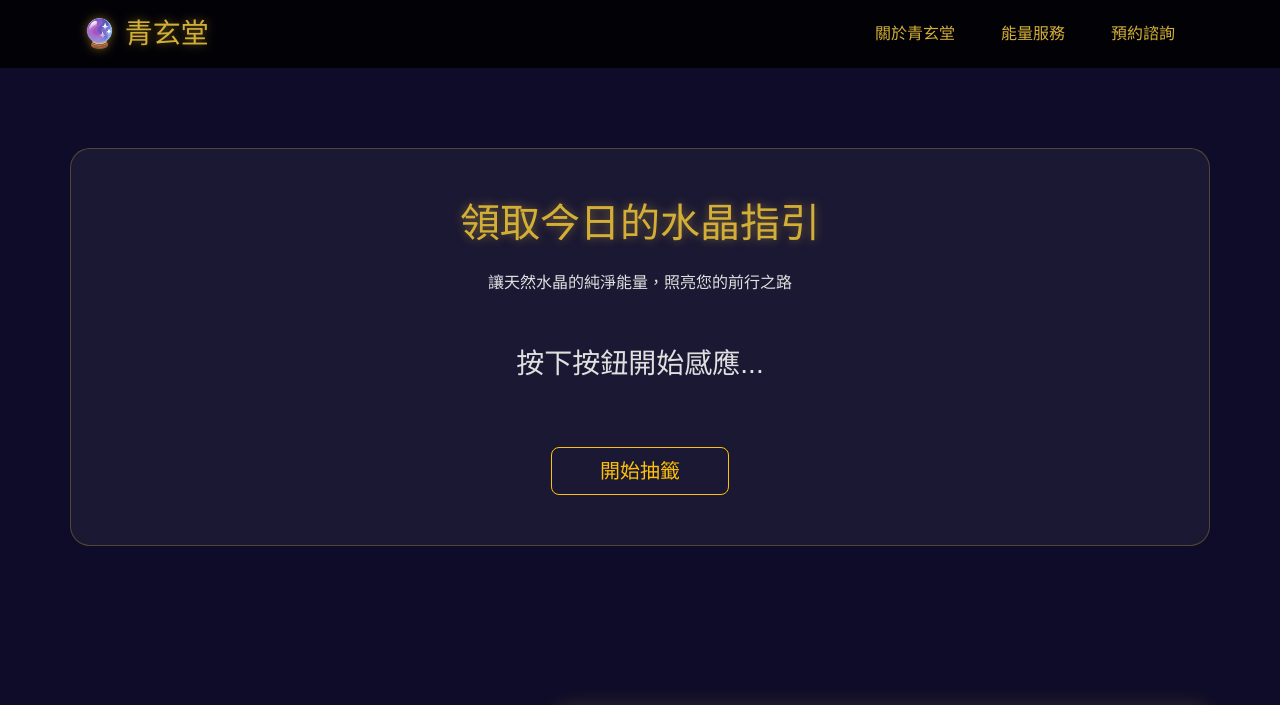
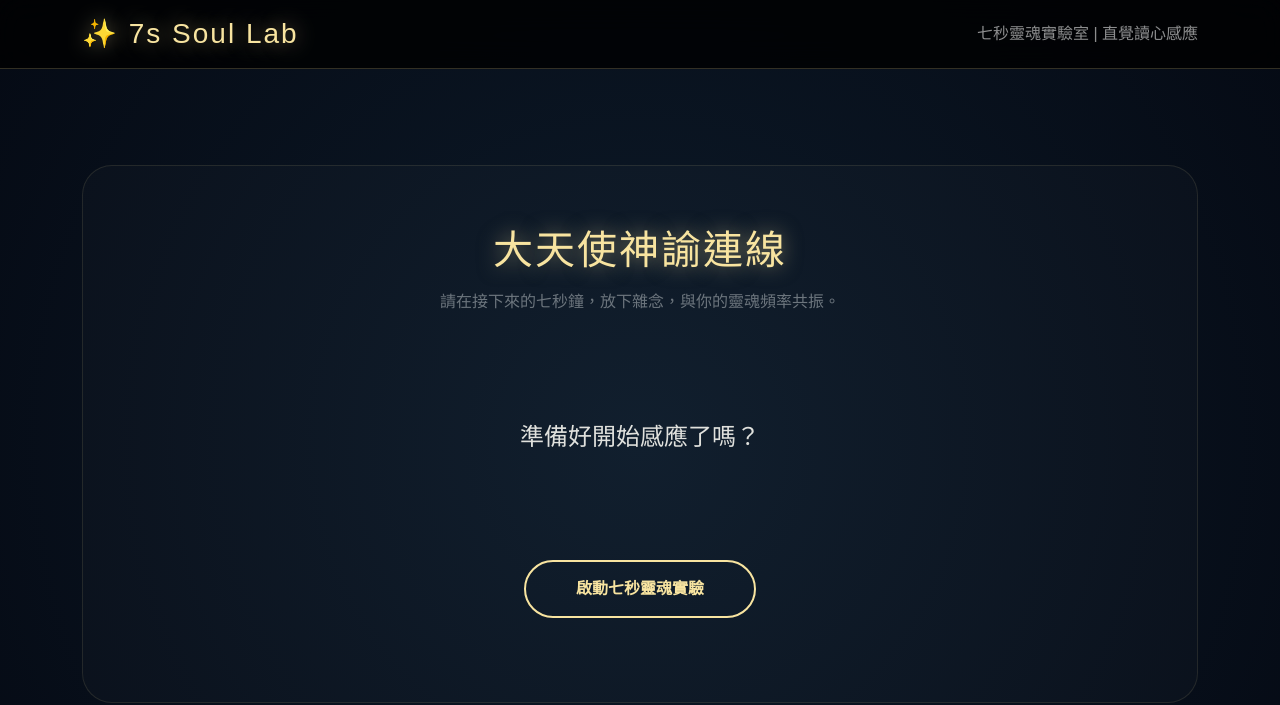
Before and after one commit to d10021828-afk/ChingHsuanTang, a Flask app: page / in a window 1280 px wide. Shown: the top 705 px of the page. Run offline with Flask 3, Linux system fonts and the light colour scheme.

Commit message:
部署 7s Soul Lab 專業版與 15 位大天使數據

```diff
--- a/templates/index.html
+++ b/templates/index.html
@@ -3,126 +3,89 @@
 <head>
     <meta charset="UTF-8">
     <meta name="viewport" content="width=device-width, initial-scale=1.0">
-    <title>青玄堂 | 官方網站</title>
+    <title>7s Soul Lab | 七秒靈魂實驗室</title>
     <link href="https://cdn.jsdelivr.net/npm/bootstrap@5.3.0/dist/css/bootstrap.min.css" rel="stylesheet">
     <link rel="stylesheet" href="https://cdnjs.cloudflare.com/ajax/libs/font-awesome/6.0.0/css/all.min.css">
     <style>
-        body { background-color: #0f0c29; color: #e0e0e0; font-family: "Microsoft JhengHei", sans-serif; }
-        .navbar { background: rgba(0, 0, 0, 0.85) !important; backdrop-filter: blur(10px); }
-        .nav-link { color: #D4AF37 !important; margin: 0 15px; cursor: pointer; }
-        .nav-link:hover { color: #fff !important; }
-        .gold-title { color: #D4AF37; text-shadow: 0 0 10px rgba(212, 175, 55, 0.5); }
-        .section-padding { padding: 80px 0; }
-
-        /* LINE 按鈕 */
-        .line-btn {
-            background-color: #06C755; color: white !important; border-radius: 50px;
-            padding: 12px 30px; text-decoration: none; display: inline-block;
-            transition: 0.3s; font-weight: bold;
+        body {
+            background: radial-gradient(circle at center, #0d1b2a 0%, #050a14 100%);
+            color: #e0e1dd; font-family: "Microsoft JhengHei", sans-serif; min-height: 100vh;
         }
-        .line-btn:hover { background-color: #05a346; transform: scale(1.05); }
-
-        /* 地圖外框 */
-        .map-container { border: 2px solid #D4AF37; border-radius: 15px; overflow: hidden; box-shadow: 0 0 20px rgba(212, 175, 55, 0.2); }
-
-        /* 抽籤卡片 */
-        .glass-card {
-            background: rgba(255, 255, 255, 0.05); padding: 50px; border-radius: 20px;
-            border: 1px solid rgba(212, 175, 55, 0.3); text-align: center;
+        .navbar { background: rgba(0, 0, 0, 0.8) !important; backdrop-filter: blur(15px); border-bottom: 1px solid rgba(248, 228, 160, 0.2); }
+        .gold-title { color: #F8E4A0; text-shadow: 0 0 20px rgba(248, 228, 160, 0.5); letter-spacing: 2px; }
+        .btn-lab {
+            background: transparent; border: 2px solid #F8E4A0; color: #F8E4A0;
+            border-radius: 50px; padding: 15px 50px; font-weight: bold; transition: all 0.4s ease;
         }
+        .btn-lab:hover { background: rgba(248, 228, 160, 0.15); color: #fff; box-shadow: 0 0 30px rgba(248, 228, 160, 0.4); transform: scale(1.05); }
+        .btn-lab:disabled { border-color: #444; color: #444; }
+        .glass-card { background: rgba(255, 255, 255, 0.02); padding: 60px 40px; border-radius: 30px; border: 1px solid rgba(248, 228, 160, 0.1); }
+        .scanning { animation: scan-glow 2s infinite; }
+        @keyframes scan-glow { 0%, 100% { box-shadow: 0 0 10px rgba(248, 228, 160, 0.1); } 50% { box-shadow: 0 0 40px rgba(248, 228, 160, 0.3); } }
+        .result-area { opacity: 0; transform: translateY(30px); transition: all 1s ease; }
+        .result-area.show { opacity: 1; transform: translateY(0); }
+        .badge-custom { padding: 8px 15px; border-radius: 10px; font-size: 0.9rem; margin-bottom: 10px; display: inline-block; }
     </style>
 </head>
 <body>
 
     <nav class="navbar navbar-expand-lg navbar-dark sticky-top">
         <div class="container">
-            <a class="navbar-brand gold-title fs-3" href="#">🔮 青玄堂</a>
-            <button class="navbar-toggler" type="button" data-bs-toggle="collapse" data-bs-target="#navbarNav">
-                <span class="navbar-toggler-icon"></span>
-            </button>
-            <div class="collapse navbar-collapse" id="navbarNav">
-                <ul class="navbar-nav ms-auto">
-                    <li class="nav-item"><a class="nav-link">關於青玄堂</a></li>
-                    <li class="nav-item"><a class="nav-link">能量服務</a></li>
-                    <li class="nav-item"><a class="nav-link">預約諮詢</a></li>
-                </ul>
-            </div>
+            <a class="navbar-brand gold-title fs-3" href="#">✨ 7s Soul Lab</a>
+            <span class="navbar-text d-none d-sm-block">七秒靈魂實驗室 | 直覺讀心感應</span>
         </div>
     </nav>
 
-    <header class="container section-padding">
-        <div class="glass-card">
-            <h1 class="gold-title mb-4">領取今日的水晶指引</h1>
-            <p class="mb-5">讓天然水晶的純淨能量，照亮您的前行之路</p>
-            <div id="result-box" class="fs-3 mb-4" style="min-height: 80px;">按下按鈕開始感應...</div>
-            <button class="btn btn-outline-warning btn-lg px-5" onclick="draw()">開始抽籤</button>
+    <div class="container text-center mt-5 pt-5">
+        <div class="glass-card" id="main-container">
+            <h1 class="gold-title mb-3">大天使神諭連線</h1>
+            <p class="text-secondary mb-5">請在接下來的七秒鐘，放下雜念，與你的靈魂頻率共振。</p>
+            <div id="display-box" class="fs-4 mb-5" style="min-height: 150px; display: flex; align-items: center; justify-content: center; flex-direction: column;">準備好開始感應了嗎？</div>
+            <button class="btn-lab" id="start-btn" onclick="run7sExperiment()">啟動七秒靈魂實驗</button>
+            <div id="result-area" class="result-area mt-4"></div>
         </div>
-    </header>
-
-    <section class="container section-padding">
-        <div class="row align-items-center">
-            <div class="col-md-5 mb-5">
-                <h2 class="gold-title mb-4">聯繫青玄堂</h2>
-                <p class="fs-5 mb-4">無論是能量諮詢、課程預約，或是水晶選購，歡迎加入我們的官方 LINE，我們將竭誠為您服務。</p>
-                <div class="mb-4">
-                    <h5 class="text-white"><i class="fas fa-map-marker-alt me-2 text-warning"></i> 我們的場所</h5>
-                    <p>台北市和平東路二段365號6樓</p>
-                </div>
-                <a href="https://line.me/R/ti/p/@wrz5859v" target="_blank" class="line-btn">
-                    <i class="fab fa-line me-2 fs-4"></i> 加入 LINE 官方帳號
-                </a>
     </div>
 
-            <div class="col-md-7">
-                <div class="map-container">
-                    <iframe
-                        src="https://www.google.com/maps/embed?pb=!1m18!1m12!1m3!1d3615.1767117565355!2d121.545749!3d25.0211828!2m3!1f0!2f0!3f0!3m2!1i1024!2i768!4f13.1!3m3!1m2!1s0x3442aa20d8299839%3A0xe78393561a7a13d8!2zMTA25Y-w5YyX5biC5aSn5a6J5Y2A5ZKM5bmz5p2x6Lev5LqM5q61MzY16JmfNuWpkw!5e0!3m2!1szh-TW!2stw!4v1711812834567!5m2!1szh-TW!2stw"
-                        width="100%"
-                        height="450"
-                        style="border:0;"
-                        allowfullscreen=""
-                        loading="lazy"
-                        referrerpolicy="no-referrer-when-downgrade">
-                    </iframe>
-                </div>
-            </div>
-        </div>
-    </section>
-
-    <footer class="text-center py-5 border-top border-secondary mt-5">
-        <p class="text-secondary">© 2026 青玄堂 | 讓能量流動，讓心靈安適</p>
-    </footer>
+    <footer class="text-center py-5 mt-5 opacity-50"><p>© 2026 7s Soul Lab | 讓靈魂在七秒內被聽見</p></footer>
 
     <script>
-        function draw() {
-            const box = document.getElementById('result-box');
-            // 抓取剛才按下的那個按鈕
-            const btn = event.currentTarget;
+        function run7sExperiment() {
+            const box = document.getElementById('display-box');
+            const btn = document.getElementById('start-btn');
+            const resultArea = document.getElementById('result-area');
+            const container = document.getElementById('main-container');
 
-            // 1. 資安防護：立即禁用按鈕，防止信徒連續點擊消耗伺服器資源
             btn.disabled = true;
+            container.classList.add('scanning');
+            resultArea.classList.remove('show');
 
-            // 顯示金色的旋轉動畫
-            box.innerHTML = '<div class="spinner-border text-warning" role="status"></div><br><span class="mt-3 d-inline-block">正在感應能量...</span>';
-
-            fetch('/draw')
-                .then(r => r.json())
-                .then(data => {
-                    // 延遲一小段時間讓感應更有儀式感
+            let timer = 7;
+            const countdown = setInterval(() => {
+                box.innerHTML = `<div class="gold-title" style="font-size: 4rem;">${timer}</div><div class="text-info mt-2">靈魂頻率掃描中...</div>`;
+                timer--;
+                if (timer < 0) {
+                    clearInterval(countdown);
+                    container.classList.remove('scanning');
+                    box.innerHTML = `<div class="spinner-grow text-warning"></div><br>解碼訊息中...`;
+                    fetch('/draw').then(r => r.json()).then(data => {
                         setTimeout(() => {
-                        box.innerHTML = `<span class="gold-title">${data.name}</span><br><span class="fs-5">${data.effect}</span>`;
-
-                        // 2. 感應完成，恢復按鈕功能
+                            box.innerHTML = "<span class='text-secondary'>—— 實驗結果已顯化 ——</span>";
+                            resultArea.innerHTML = `
+                                <h2 class="gold-title mb-2">${data.name}</h2>
+                                <div class="mb-3">
+                                    <span class="badge-custom bg-primary bg-opacity-25 text-info">#${data.theme}</span>
+                                    <span class="badge-custom bg-warning bg-opacity-25 text-warning">能量水晶：${data.crystal}</span>
+                                </div>
+                                <div class="p-4 rounded-4" style="background: rgba(255,255,255,0.05); border: 1px dashed rgba(248,228,160,0.3);">
+                                    <p class="fs-5 text-light text-start mb-0" style="line-height: 1.8;">${data.message}</p>
+                                </div>`;
+                            resultArea.classList.add('show');
                             btn.disabled = false;
                         }, 800);
-                })
-                .catch(err => {
-                    box.innerHTML = "感應失敗，請稍後再試";
-                    btn.disabled = false; // 失敗也要解鎖，否則無法再次點擊
-                    console.error(err);
                     });
                 }
+            }, 1000);
+        }
     </script>
-    <script src="https://cdn.jsdelivr.net/npm/bootstrap@5.3.0/dist/js/bootstrap.bundle.min.js"></script>
 </body>
 </html>
```
Lines whose indentation alone changed are shown as unchanged.
